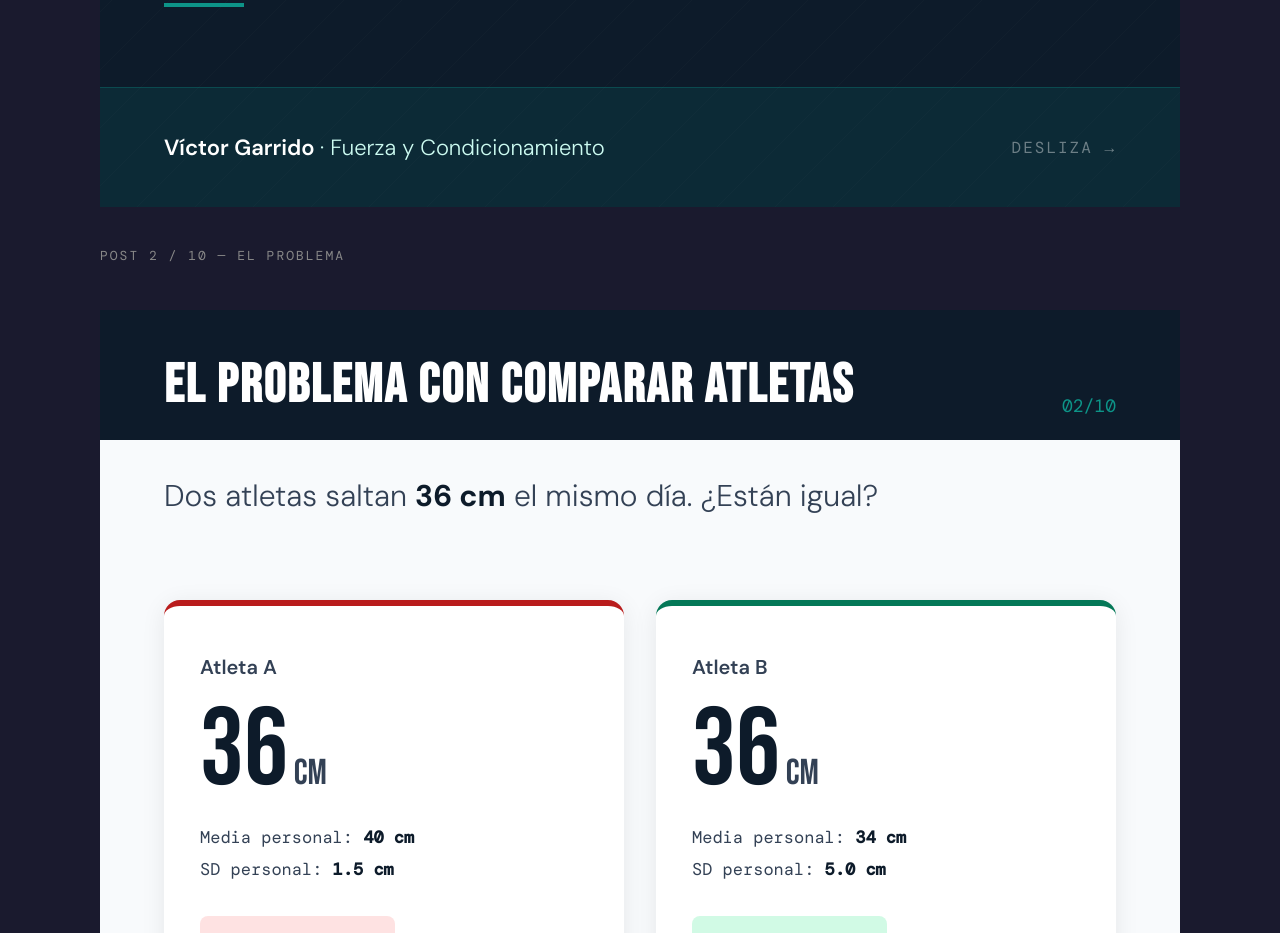
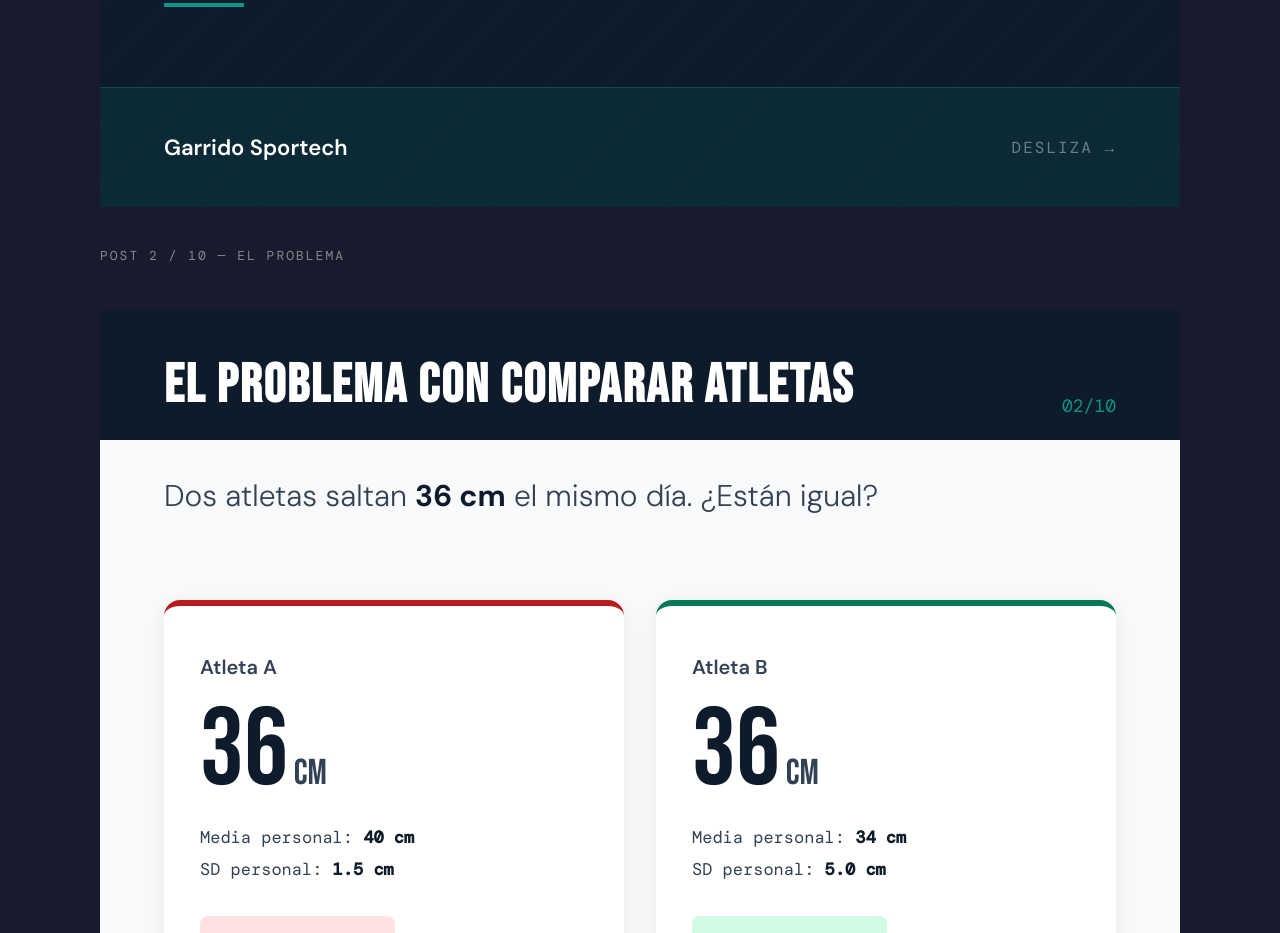
Before and after one commit to vgarrido1995/zscore-cmj-calculator, a website: page instagram.html in a window 1280 px wide. Shown: the part 976-1909 px from the top of the page. Drawn offline with nearby package versions, Linux system fonts and the light colour scheme.

Commit message:
fix: portada author -> Garrido Sportech

```diff
--- a/instagram.html
+++ b/instagram.html
@@ -504,7 +504,7 @@
   </div>
   <div class="divider"></div>
   <div class="footer-bar">
-    <div class="author">Víctor Garrido <span>· Fuerza y Condicionamiento</span></div>
+    <div class="author">Garrido Sportech</div>
     <div class="swipe">Desliza →</div>
   </div>
 </div>
```
